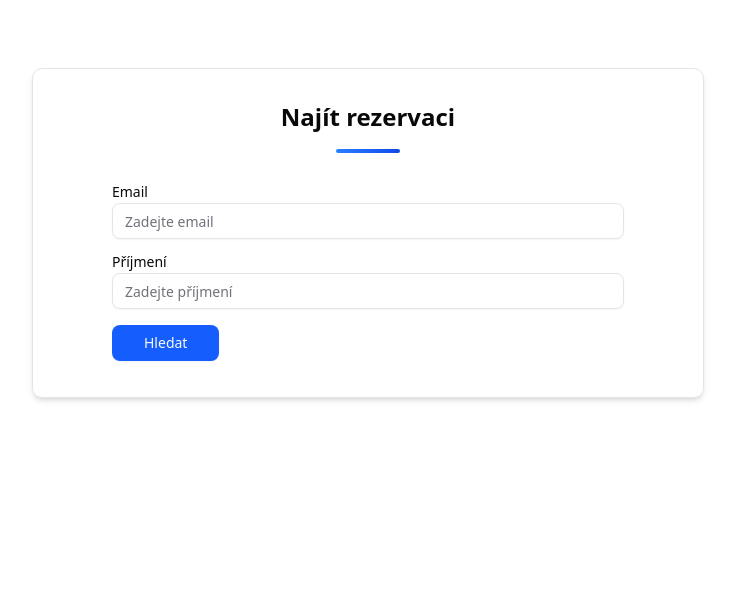
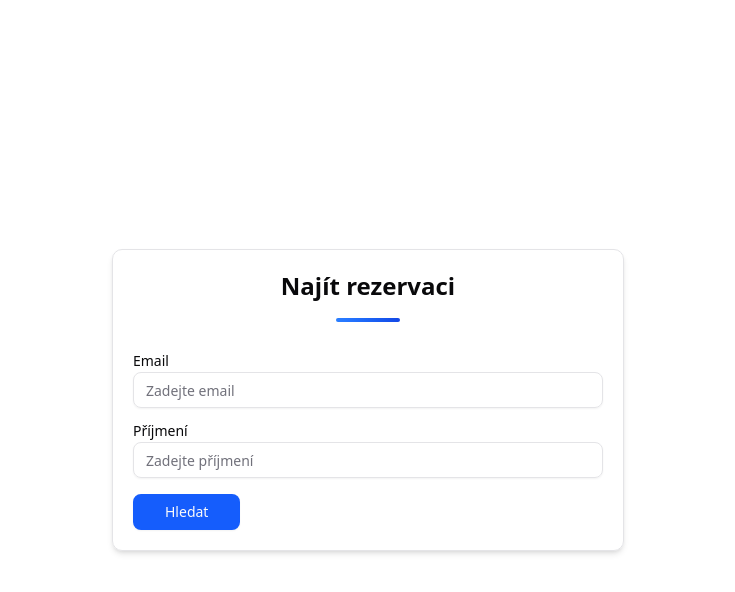
Before and after one commit to david-stafa/ski-reservation, a Next.js app: page /reservation/find in a window 1280 px wide. Shown: the top 592 px of the page, without its empty margins (272-1007 px from the left). Built offline with nearby package versions, Linux system fonts and the light colour scheme.

Commit message:
style: update container padding and layout adjustments across reservation pages for improved UI consistency

```diff
--- a/src/app/_actions/reservation/formActions.ts
+++ b/src/app/_actions/reservation/formActions.ts
@@ -90,7 +90,7 @@ export async function createReservation(
 
   // create new reservation
   try {
-    const { id: reservationId} = await prisma.reservation.create({
+    const { id: reservationId } = await prisma.reservation.create({
       data: {
         firstName: data.firstName,
         lastName: data.lastName,
@@ -111,8 +111,8 @@ export async function createReservation(
         lastName: data.lastName,
         startDate: newStartDate,
         endDate: newEndDate,
-        peopleCount: data.peopleCount
-      })
+        peopleCount: data.peopleCount,
+      }),
     });
 
     revalidateTag("reservations");
@@ -123,21 +123,7 @@ export async function createReservation(
       redirectUrl: `/reservation/${reservationId}`,
     };
   } catch (error: unknown) {
-    // TODO - Find some usefull usage to this error value
     console.log(error);
-    // I think this is not needet now. I check for overlaping reservation and unique email up in the code.
-    // if (error instanceof PrismaClientKnownRequestError) {
-    //   if (error.code === "P2002") {
-    //     return {
-    //       success: false,
-    //       error: {
-    //         code: "P2002",
-    //         general: "Rezervace již existuje nebo",
-    //       },
-    //     };
-    //   }
-    // }
-
     return {
       success: false,
       error: {
--- a/src/app/page.tsx
+++ b/src/app/page.tsx
@@ -11,7 +11,7 @@ export default async function Home() {
 
   return (
     // TODO: h-[100dvh] is not supported on older browsers - find some fallback or something
-    <Container className="flex flex-col h-[100dvh] justify-between md:justify-center w-full gap-8 xl:gap-12 relative max-w-2xl">
+    <Container className="p-5 flex flex-col h-[100dvh] justify-between md:justify-center w-full gap-8 xl:gap-12 relative max-w-2xl">
       <div className="w-[200px] md:w-[240px] h-[36px] md:h-[42px] relative">
         <Image
           src="/logo.png"
--- a/src/app/reservation/[id]/edit/page.tsx
+++ b/src/app/reservation/[id]/edit/page.tsx
@@ -36,7 +36,7 @@ const ReservationEditPage = async ({ params }: ReservationEditPageProps) => {
   };
 
   return (
-    <Container className="max-w-2xl p-0 md:p-6 rounded-lg md:shadow-md md:mt-12">
+    <Container className="max-w-2xl p-5 rounded-lg md:shadow-md">
       <div className="flex justify-center items-center relative">
         <Link
           href={`/reservation/${id}`}
--- a/src/app/reservation/[id]/page.tsx
+++ b/src/app/reservation/[id]/page.tsx
@@ -4,12 +4,19 @@ import Link from "next/link";
 import { DeleteReservationButton } from "./components/DeleteReservationButton";
 import { DateTime } from "luxon";
 import { cn } from "@/lib/utils";
-import { CalendarIcon, ClockIcon, MailIcon, UserIcon } from "lucide-react";
+import {
+  CalendarIcon,
+  ClockIcon,
+  MailIcon,
+  TimerIcon,
+  UserIcon,
+} from "lucide-react";
 import { PhoneIcon } from "lucide-react";
 import { UsersIcon } from "lucide-react";
 import { Separator } from "@/components/ui/separator";
 import HeadingUnderline from "@/components/headingUnderline";
 import Container from "@/components/container";
+import { SINGLE_RESERVATION_DURATION } from "@/lib/constants";
 
 type ReservationDetailPageProps = {
   params: Promise<{ id: string }>;
@@ -56,7 +63,7 @@ const ReservationDetailPage = async ({
   }
 
   return (
-    <Container className="max-w-3xl md:mt-12 md:p-6 rounded-lg md:shadow-md">
+    <Container className="max-w-3xl p-5 rounded-lg md:shadow-md">
       <h1 className="text-2xl font-bold mb-4 text-center text-primary">
         Detail vaší rezervace
       </h1>
@@ -71,8 +78,8 @@ const ReservationDetailPage = async ({
 
         <DetailComponent
           icon={<ClockIcon className="w-5 h-5" />}
-          label="Čas rezervace:"
-          value={`${reservationData.startTime} - ${reservationData.endTime}`}
+          label="Začátek rezervace:"
+          value={`${reservationData.startTime}`}
         />
 
         <DetailComponent
@@ -98,13 +105,17 @@ const ReservationDetailPage = async ({
           label="Počet osob:"
           value={reservationData.peopleCount}
         />
+
+        <DetailComponent
+          icon={<TimerIcon className="w-5 h-5" />}
+          label="Přibližná doba rezervace:"
+          value={`${reservationData.peopleCount * SINGLE_RESERVATION_DURATION} minut`}
+        />
       </div>
       <Separator className="mb-8" />
       <div className="flex gap-4 justify-center">
         <Link href={`/reservation/${id}/edit`}>
-          <Button variant="default" >
-            Upravit rezervaci
-          </Button>
+          <Button variant="default">Upravit rezervaci</Button>
         </Link>
         <DeleteReservationButton id={id} />
       </div>
--- a/src/app/reservation/find/page.tsx
+++ b/src/app/reservation/find/page.tsx
@@ -66,8 +66,11 @@ const FindReservation = () => {
   };
 
   return (
-    <Container className="max-w-2xl md:mt-12 md:p-8 border-zinc-200 border rounded-lg md:shadow-md">
-      <form className="max-w-lg mx-auto mb-1" onSubmit={handleSubmit}>
+    <Container className="max-w-2xl p-5">
+      <form
+        className="max-w-lg p-5 mx-auto border-zinc-200 border rounded-lg md:shadow-md"
+        onSubmit={handleSubmit}
+      >
         <h1 className="text-2xl font-bold mb-4 text-center">Najít rezervaci</h1>
         <HeadingUnderline />
 
--- a/src/app/reservation/layout.tsx
+++ b/src/app/reservation/layout.tsx
@@ -6,8 +6,7 @@ export default function ReservationLayout({
   children: React.ReactNode;
 }) {
   return (
-    <Container className="min-h-screen">
-      {/* <h1 className="text-center text-lg font-medium my-4">Rezervační formulář</h1> */}
+    <Container className="min-h-screen flex justify-center items-center">
       {children}
     </Container>
   );
--- a/src/app/reservation/page.tsx
+++ b/src/app/reservation/page.tsx
@@ -5,7 +5,7 @@ import Form from "@/components/reservationForm/Form";
 
 export default function ReservationPage() {
   return (
-    <Container className="max-w-2xl md:mt-12 md:p-12 border-zinc-200 md:border rounded-lg md:shadow-md">
+    <Container className="max-w-2xl p-5 border-zinc-200 md:border rounded-lg md:shadow-md">
       <h1 className="text-2xl font-bold text-center mb-4">
         Vytvořit rezervaci
       </h1>
--- a/src/components/container.tsx
+++ b/src/components/container.tsx
@@ -8,7 +8,7 @@ interface ContainerProps extends HTMLAttributes<HTMLDivElement> {
 export default function Container({children, className, ...props}: ContainerProps) {
   return (
     <div
-      className={cn(`container p-5 mx-auto`, className)}
+      className={cn(`container mx-auto`, className)}
       {...props}
     >
       {children}
```
